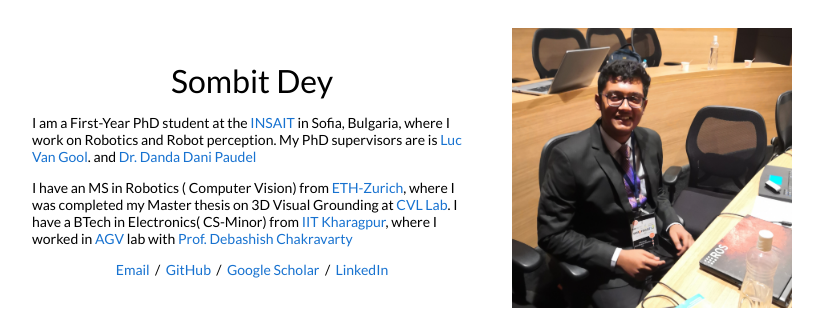
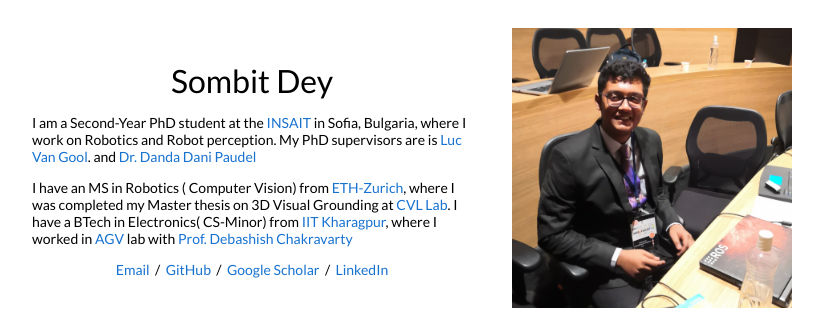
Before and after one commit to sombit888/sombit888.github.io, a Jekyll site: the page built from _posts/2025-09-31-SPEAR1.markdown, in a window 1280 px wide. Shown: the top 310 px of the page, without its empty margins (228-1051 px from the left). Built offline with Jekyll 4.4.1, drawn with Linux system fonts in a browser that asks for light colours; our own code applies the rules of GitHub Pages for plain Markdown files; part of the change alters nothing that is shown.

```diff
--- a/_layouts/default.html
+++ b/_layouts/default.html
@@ -34,7 +34,7 @@
               <h1>
                 Sombit Dey
               </h1>
-              <p>I am a First-Year PhD student at the <a href="https://insait.ai/">INSAIT</a > in Sofia, Bulgaria, where I work on Robotics and Robot perception. My PhD supervisors are is <a href="https://scholar.google.com/citations?user=TwMib_QAAAAJ&hl=en">Luc Van Gool</a>.
+              <p>I am a Second-Year PhD student at the <a href="https://insait.ai/">INSAIT</a > in Sofia, Bulgaria, where I work on Robotics and Robot perception. My PhD supervisors are is <a href="https://scholar.google.com/citations?user=TwMib_QAAAAJ&hl=en">Luc Van Gool</a>.
               and <a href="https://insait.ai/dr-danda-paudel/">Dr. Danda Dani Paudel</a>
               </p>
               <!-- <p>
--- /dev/null
+++ b/_posts/2025-09-31-SPEAR1.markdown
@@ -0,0 +1,14 @@
+layout: post
+title:  "SPEAR-1: Scaling Beyond Robot Demonstrations via 3D Understanding"
+date:   2025-11-21 17:09:43 +00:00
+image: /images/spear_perf.png
+categories: research
+author: "Sombit Dey"
+authors: " Nikolay Nikolov, Giuliano Albanese,<strong>Sombit Dey</strong>, Aleksandar Yanev, Luc Van Gool, Jan-Nico Zaech, Danda Pani Paudel"
+venue: "CVPR 2026"
+arxiv: https://arxiv.org/abs/2511.17411
+pdf: https://arxiv.org/pdf/2511.17411
+<!-- weights: "Planned release (per paper)" -->
+website: "spear.insait.ai"
+---
+We build SPEAR-VLM, a 3D-aware vision-language model that infers object coordinates from a single image, and use it to train SPEAR-1, a robotic foundation model with grounded 3D perception and language-conditioned control. SPEAR-1 trains on ~45M frames from 24 Open X-Embodiment datasets, matching or surpassing Pi0-FAST and Pi0.5 while requiring ~20x fewer robot demonstrations; weights and 3D-annotated datasets are slated for public release.
```
